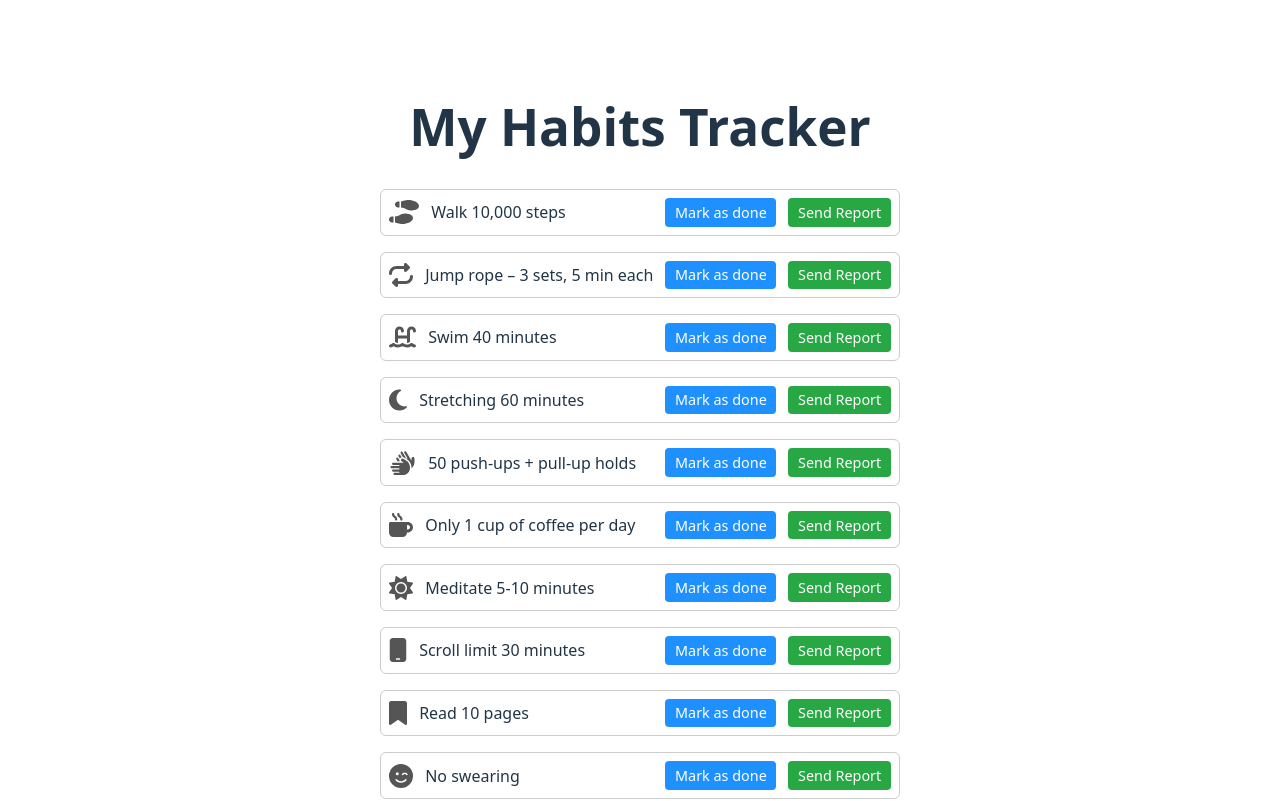
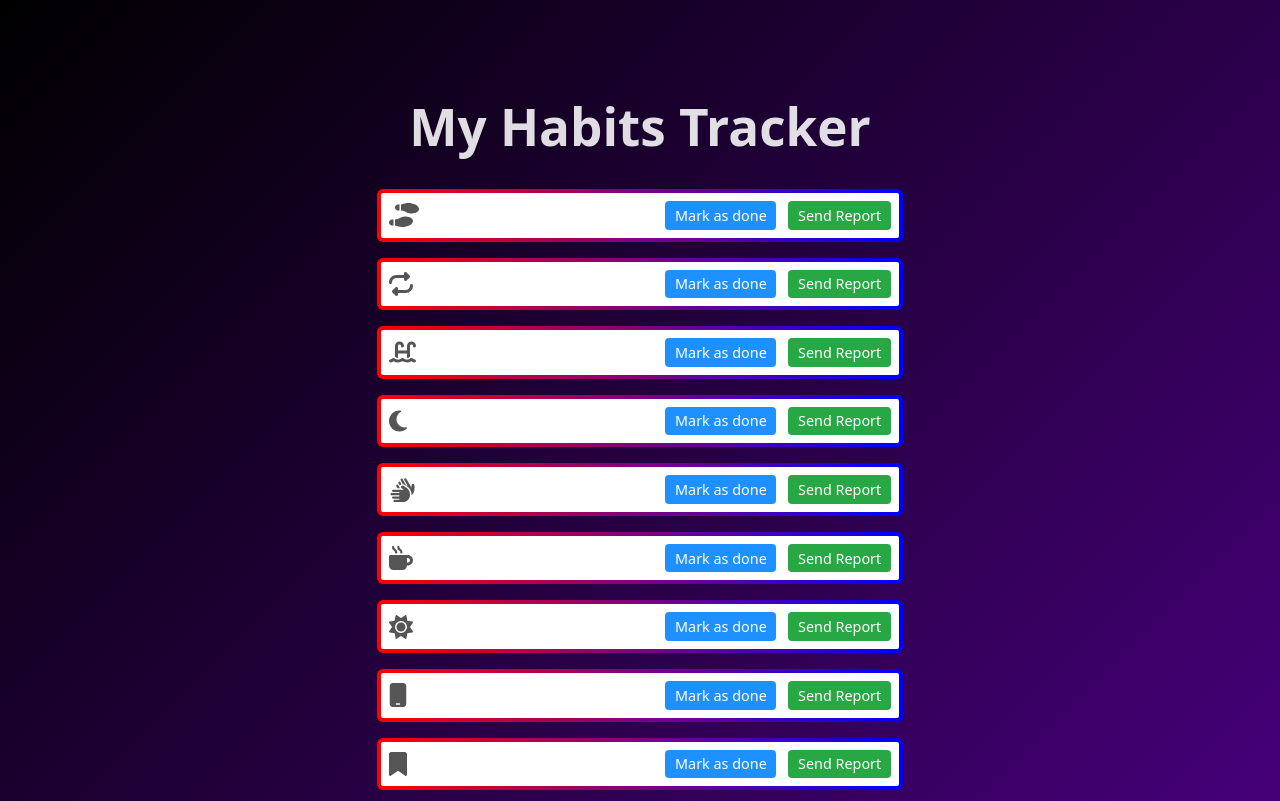
Before and after one commit to slipchenkoanastasiia/Habits-Tracker-App, a Vue app: page / in a window 1280 px wide. Shown: the top 801 px of the page. Built offline with nearby package versions, Linux system fonts and the light colour scheme.

Commit message:
add style

```diff
--- a/src/components/HabitItem.vue
+++ b/src/components/HabitItem.vue
@@ -100,10 +100,15 @@ async function sendReport() {
   align-items: center;
   gap: 0.75rem;
   padding: 0.5rem;
-  border: 1px solid #ccc;
+  margin-bottom: 0.5rem;
   border-radius: 6px;
-  margin-bottom: 0.5rem;
+
+  background:
+    linear-gradient(white, white) padding-box, /* фон елемента */
+    linear-gradient(to right, red, blue) border-box; /* градієнтна обводка */
+  border: 4px solid transparent;
 }
+
 
 .habit-icon {
   font-size: 1.5rem;
--- a/src/style.css
+++ b/src/style.css
@@ -5,12 +5,26 @@
 
   color-scheme: light dark;
   color: rgba(255, 255, 255, 0.87);
-  background-color: #242424;
 
   font-synthesis: none;
   text-rendering: optimizeLegibility;
   -webkit-font-smoothing: antialiased;
   -moz-osx-font-smoothing: grayscale;
+
+  --gradient-dark: linear-gradient(135deg, #000000, #4b0082);
+  --gradient-light: linear-gradient(135deg, #ffffff, #8a2be2);
+}
+
+body {
+  margin: 0;
+  display: flex;
+  place-items: center;
+  min-width: 320px;
+  min-height: 100vh;
+
+  background: var(--gradient-dark);
+  color: rgba(255, 255, 255, 0.87);
+  transition: background 0.3s, color 0.3s;
 }
 
 a {
@@ -20,14 +34,6 @@ a {
 }
 a:hover {
   color: #535bf2;
-}
-
-body {
-  margin: 0;
-  display: flex;
-  place-items: center;
-  min-width: 320px;
-  min-height: 100vh;
 }
 
 h1 {
@@ -56,6 +62,10 @@ button:focus-visible {
 
 .card {
   padding: 2em;
+  background: rgba(42, 42, 42, 0.85);
+  border-radius: 12px;
+  box-shadow: 0 10px 25px rgba(0,0,0,0.2);
+  backdrop-filter: blur(10px);
 }
 
 #app {
@@ -64,16 +74,3 @@ button:focus-visible {
   padding: 2rem;
   text-align: center;
 }
-
-@media (prefers-color-scheme: light) {
-  :root {
-    color: #213547;
-    background-color: #ffffff;
-  }
-  a:hover {
-    color: #747bff;
-  }
-  button {
-    background-color: #f9f9f9;
-  }
-}
```
Also changed, not shown: 1 other file (tests, documents, lock files or other folders).
